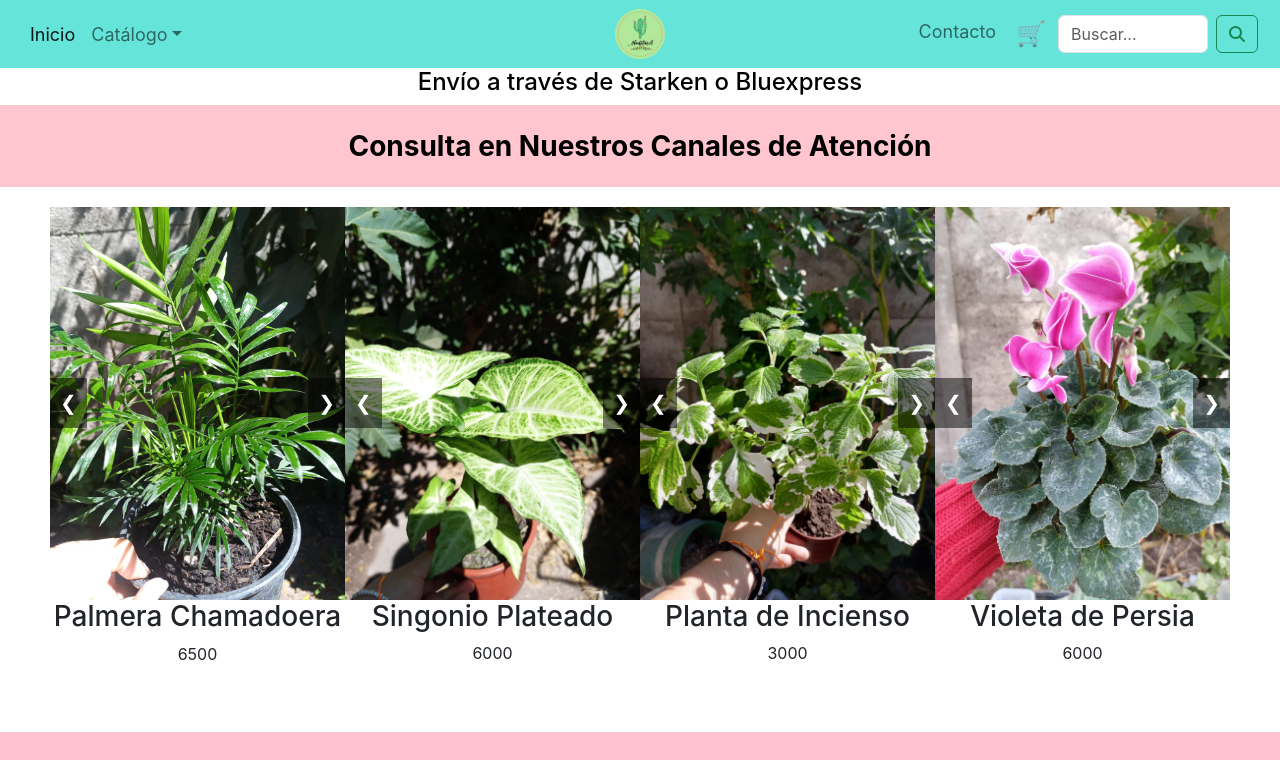
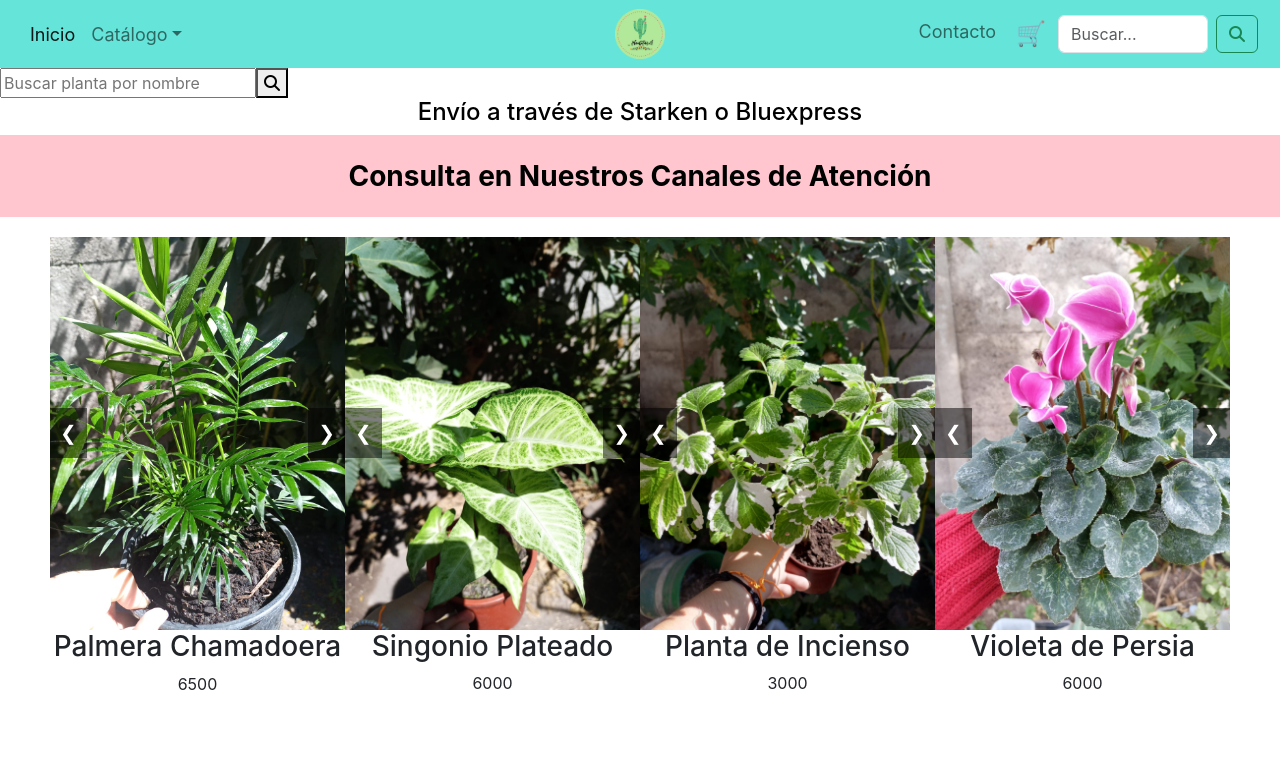
Before and after one commit to talicumivm/taller1, a React (Create React App) app: page / in a window 1280 px wide. Shown: the top 760 px of the page. Built offline with nearby package versions, Linux system fonts and the light colour scheme.

Commit message:
la wea del buscar

```diff
--- a/src/App.js
+++ b/src/App.js
@@ -1,4 +1,5 @@
 import { Routes, Route, useNavigate } from "react-router-dom";
+import { useState } from "react";
 import Nav from "./components/Nav";
 import Footer from "./components/Footer";
 import ContactForm from "./components/ContactForm";
@@ -54,6 +55,18 @@ export const products = [
 ];
 
 function App() {
+
+  const [searchQuery, setSearchQuery] = useState(""); // Estado para la búsqueda
+
+  // Filtrar productos según el nombre
+  const filteredProducts = products.filter((product) =>
+    product.name.toLowerCase().includes(searchQuery.toLowerCase())
+  );
+
+  // Maneja el evento de búsqueda (usando el campo existente)
+  const handleSearchChange = (e) => {
+    setSearchQuery(e.target.value); // Actualiza el query de búsqueda
+  };
   return (
     <div>
       <Nav />
@@ -63,6 +76,18 @@ function App() {
           path="/"
           element={
             <>
+                <div className="search-container">
+                <input
+                  type="text"
+                  placeholder="Buscar planta por nombre"
+                  value={searchQuery}
+                  onChange={handleSearchChange}
+                  className="search-input"
+                />
+                <button className="search-button">
+                  <i className="fa fa-search"></i> {/* Aquí se coloca la lupa */}
+                </button>
+              </div>
               <h4>Envío a través de Starken o Bluexpress</h4>
 
               {/* Título y sección de consulta */}
@@ -70,7 +95,7 @@ function App() {
 
               {/* Sección de productos */}
               <div className="productos">
-                {products.map((product, index) => (
+                {filteredProducts.map((product, index) => (
                   <ProductCard
                     key={index}
                     name={product.name}
```
